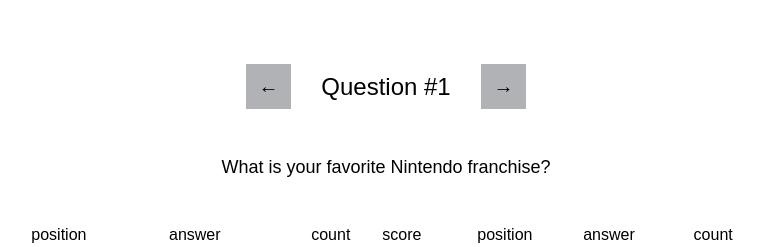
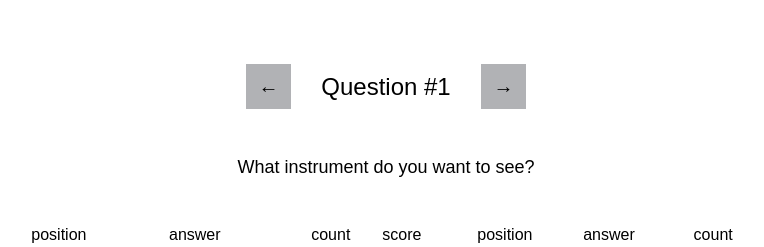
Before and after one commit to isaiahrodolfo/survey-says-controller, a React (Vite) app: page / in a window 1280 px wide. Shown: the top 247 px of the page, without its empty margins (254-1018 px from the left). Built offline with nearby package versions, Linux system fonts and the light colour scheme; a web font is replaced by a local one.

Commit message:
Prevented rerendering of CategoryRow's input box by making it into a component

```diff
--- /dev/null
+++ b/src/components/CategoryRow.tsx
@@ -0,0 +1,40 @@
+type CategoryRowProps = {
+  id: number;
+  answer: string;
+  count: number;
+  score: number;
+  position: number;
+  onAnswerChange: (value: string) => void;
+  onSelect: (id: number) => void;
+  isSelected: boolean;
+};
+
+export const CategoryRow = ({
+  id,
+  position,
+  answer,
+  count,
+  score,
+  onAnswerChange,
+  onSelect,
+  isSelected,
+}: CategoryRowProps) => (
+  <div
+    className={`table-row${isSelected ? " selected" : ""}`}
+    onClick={() => onSelect(id)}
+  >
+    <span>{position}</span>
+
+    <input
+      className="answer-column"
+      value={answer}
+      onChange={(e) => {
+        onAnswerChange(e.target.value);
+      }}
+    />
+
+    <span>{count}</span>
+
+    <span>{score}</span>
+  </div>
+);
--- a/src/pages/BoardCreator.tsx
+++ b/src/pages/BoardCreator.tsx
@@ -1,4 +1,5 @@
 import { useState } from "react";
+import { CategoryRow } from "../components/CategoryRow";
 
 type CategoryRow = {
   id: number;
@@ -12,12 +13,14 @@
   id: number;
   answer: string;
   count: number;
-  categoryId: number | null;
+  category: number | null;
 };
 
-type CategoryRowProps = CategoryRow & {
-  onAnswerChange: (value: string) => void;
-  isSelected: boolean;
+type QuestionGroup = {
+  id: number;
+  question: string;
+  answers: AnswerRow[];
+  categories?: CategoryRow[];
 };
 
 type AnswerRowProps = AnswerRow & {
@@ -25,94 +28,146 @@
   onAnswerRowClick: (id: number) => void;
 };
 
-const initialCategoryData: CategoryRow[] = [
+// const initialCategoryData: CategoryRow[] = [
+//   {
+//     id: 1,
+//     answer: "",
+//     count: 0,
+//     score: 0,
+//     position: 1,
+//   },
+// ];
+
+const initialQuestions: QuestionGroup[] = [
   {
+    id: 1,
+    question: "What instrument do you want to see?",
+    answers: [
+      {
+        id: 1,
+        answer: "synth",
+        count: 10,
+        category: null,
+      },
+      {
+        id: 2,
+        answer: "synthesizer",
+        count: 5,
+        category: null,
+      },
+      {
+        id: 3,
+        answer: "sax",
+        count: 3,
+        category: null,
+      },
+      {
+        id: 4,
+        answer: "saxophone",
+        count: 2,
+        category: null,
+      },
+    ],
+  },
+  {
+    id: 2,
+    question: "Where do you want to go next?",
+    answers: [
+      {
+        id: 1,
+        answer: "hiking",
+        count: 12,
+        category: null,
+      },
+      {
+        id: 2,
+        answer: "trail",
+        count: 8,
+        category: null,
+      },
+      {
+        id: 3,
+        answer: "bowling",
+        count: 6,
+        category: null,
+      },
+      {
+        id: 4,
+        answer: "camping",
+        count: 15,
+        category: null,
+      },
+    ],
+  },
+];
+
+function createInitialCategory(): CategoryRow {
+  return {
     id: 1,
     answer: "",
     count: 0,
     score: 0,
     position: 1,
-  },
-];
-
-const initialAnswerData: AnswerRow[] = [
-  {
-    id: 1,
-    answer: "synth",
-    count: 10,
-    categoryId: null,
-  },
-  {
-    id: 2,
-    answer: "synthesizer",
-    count: 5,
-    categoryId: null,
-  },
-  {
-    id: 3,
-    answer: "sax",
-    count: 3,
-    categoryId: null,
-  },
-  {
-    id: 4,
-    answer: "saxophone",
-    count: 2,
-    categoryId: null,
-  },
-];
+  };
+}
 
 export default function BoardCreator() {
-  const [categoryRows, setCategoryRows] =
-    useState<CategoryRow[]>(initialCategoryData);
+  const [questions, setQuestions] = useState<QuestionGroup[]>(
+    initialQuestions.map((question) => ({
+      ...question,
+      categories: question.categories ?? [createInitialCategory()],
+    })),
+  );
+  const [selectedQuestionIndex, setSelectedQuestionIndex] = useState(0);
   const [selectedCategory, setSelectedCategory] = useState<number | null>(null);
-  const [answerRows, setAnswerRows] = useState<AnswerRow[]>(initialAnswerData);
+
+  const currentQuestion = questions[selectedQuestionIndex] ?? questions[0];
+  const answerRows = currentQuestion.answers;
+  const categoryRows = currentQuestion.categories ?? [];
+
+  const handleQuestionChange = (newIndex: number) => {
+    setSelectedQuestionIndex(newIndex);
+    setSelectedCategory(null);
+  };
 
   const updateCategoryAnswer = (id: number, answer: string) => {
-    setCategoryRows((prevRows) => {
-      const nextRows = prevRows.map((row) =>
+    setQuestions((prevQuestions) =>
+      prevQuestions.map((question) => {
+        if (question.id !== currentQuestion.id) {
+          return question;
+        }
+
+        const categories = question.categories ?? [];
+
+        const nextCategories = categories.map((row) =>
           row.id === id ? { ...row, answer } : row,
         );
 
-      // Check if all rows are filled, if so add a new empty row
-      const allFilled = nextRows.every((row) => row.answer.trim() !== "");
-      let withAdded = nextRows;
+        const allFilled = nextCategories.every(
+          (row) => row.answer.trim() !== "",
+        );
+
+        let withAdded = nextCategories;
+
         if (allFilled) {
           withAdded = [
-          ...nextRows,
+            ...nextCategories,
             {
-            id: nextRows.length + 1,
+              id: nextCategories.length + 1,
               answer: "",
               count: 0,
               score: 0,
-            position: nextRows.length + 1,
+              position: nextCategories.length + 1,
             },
           ];
         }
 
-      // Update counts and scores but DO NOT reorder positions while typing to preserve input focus
-      const totalAssigned = answerRows.reduce(
-        (sum, r) => (r.categoryId !== null ? sum + r.count : sum),
-        0,
+        return {
+          ...question,
+          categories: recomputeCategories(withAdded, question.answers),
+        };
+      }),
     );
-
-      const updated = withAdded.map((row) => {
-        const count = answerRows
-          .filter((a) => a.categoryId === row.id)
-          .reduce((s, r) => s + r.count, 0);
-        const score =
-          totalAssigned > 0 ? Math.round((count / totalAssigned) * 100) : 0;
-
-        return {
-          ...row,
-          count,
-          score,
-          position: row.position ?? row.id,
-        };
-      });
-
-      return updated;
-    });
   };
 
   function recomputeCategories(
@@ -120,13 +175,13 @@
     answers: AnswerRow[],
   ) {
     const totalAssigned = answers.reduce(
-      (sum, r) => (r.categoryId !== null ? sum + r.count : sum),
+      (sum, r) => (r.category !== null ? sum + r.count : sum),
       0,
     );
 
     const updated = categories.map((cat) => {
       const count = answers
-        .filter((a) => a.categoryId === cat.id)
+        .filter((a) => a.category === cat.id)
         .reduce((s, r) => s + r.count, 0);
 
       const score =
@@ -147,68 +202,47 @@
   const updateAnswerRowCategory = (id: number) => {
     if (selectedCategory === null) return;
 
-    setAnswerRows((prevRows) => {
-      const nextRows = prevRows.map((row) => {
+    setQuestions((prevQuestions) =>
+      prevQuestions.map((question) => {
+        if (question.id !== currentQuestion.id) {
+          return question;
+        }
+
+        const nextAnswers = question.answers.map((row) => {
           if (row.id !== id) return row;
 
-        // Toggle: if the clicked answer already has the selected category, deselect it
-        const newCategory =
-          row.categoryId === selectedCategory ? null : selectedCategory;
-        return { ...row, categoryId: newCategory };
+          return {
+            ...row,
+            category:
+              row.category === selectedCategory ? null : selectedCategory,
+          };
         });
 
-      // Recalculate category counts based on the sum of `count` on assigned answers
-      // Recompute categories (counts, scores, and positions) from updated answers
-      setCategoryRows((prevCategoryRows) =>
-        recomputeCategories(prevCategoryRows, nextRows),
+        return {
+          ...question,
+          answers: nextAnswers,
+          categories: recomputeCategories(
+            question.categories ?? [],
+            nextAnswers,
+          ),
+        };
+      }),
     );
-
-      return nextRows;
-    });
   };
-
-  const CategoryRow = ({
-    id,
-    position,
-    answer,
-    count,
-    score,
-    onAnswerChange,
-    isSelected,
-  }: CategoryRowProps) => (
-    <div
-      className={`table-row${isSelected ? " selected" : ""}`}
-      onClick={() => setSelectedCategory(id)}
-    >
-      <span>{position}</span>
-
-      <input
-        className="answer-column"
-        value={answer}
-        onChange={(e) => onAnswerChange(e.target.value)}
-        onMouseDown={(e) => e.stopPropagation()}
-        onClick={(e) => e.stopPropagation()}
-      />
-
-      <span>{count}</span>
-
-      <span>{score}</span>
-    </div>
-  );
 
   const AnswerRow = ({
     id,
     answer,
     count,
-    categoryId,
+    category,
     selectedCategory,
     onAnswerRowClick,
   }: AnswerRowProps) => (
     <div
-      className={`table-row${categoryId === selectedCategory && selectedCategory !== null ? " selected" : ""} answers-row`}
+      className={`table-row${category === selectedCategory && selectedCategory !== null ? " selected" : ""} answers-row`}
       onClick={() => onAnswerRowClick(id)}
     >
-      <span>{`${categoryId ?? "X"}`}</span>
+      <span>{`${category ?? "X"}`}</span>
 
       <span className="answer-column">{answer}</span>
 
@@ -219,14 +253,30 @@
   return (
     <div className="board-creator">
       <div className="question-selector">
-        <button className="arrow-button">←</button>
+        <button
+          className="arrow-button"
+          onClick={() =>
+            handleQuestionChange(Math.max(selectedQuestionIndex - 1, 0))
+          }
+        >
+          ←
+        </button>
 
-        <h2 className="question-number">Question #1</h2>
+        <h2 className="question-number">Question #{currentQuestion.id}</h2>
 
-        <button className="arrow-button">→</button>
+        <button
+          className="arrow-button"
+          onClick={() =>
+            handleQuestionChange(
+              Math.min(selectedQuestionIndex + 1, questions.length - 1),
+            )
+          }
+        >
+          →
+        </button>
       </div>
 
-      <p className="question-text">What is your favorite Nintendo franchise?</p>
+      <p className="question-text">{currentQuestion.question}</p>
 
       <div className="bottom-section">
         <div className="table-container">
@@ -244,6 +294,7 @@
                 {...item}
                 isSelected={selectedCategory === item.id}
                 onAnswerChange={(value) => updateCategoryAnswer(item.id, value)}
+                onSelect={setSelectedCategory}
               />
             ))}
           </div>
```
Lines whose indentation alone changed are shown as unchanged.
